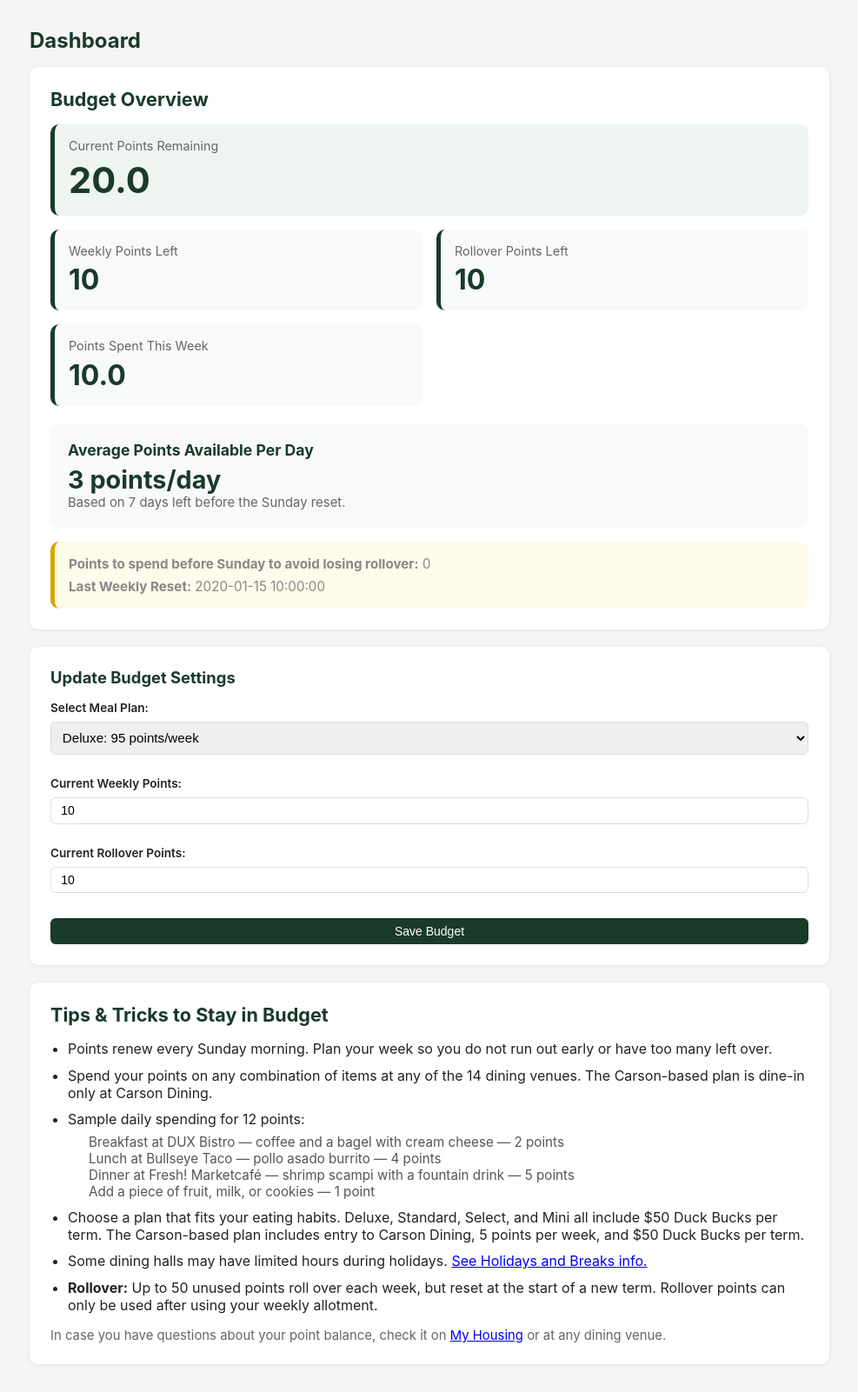
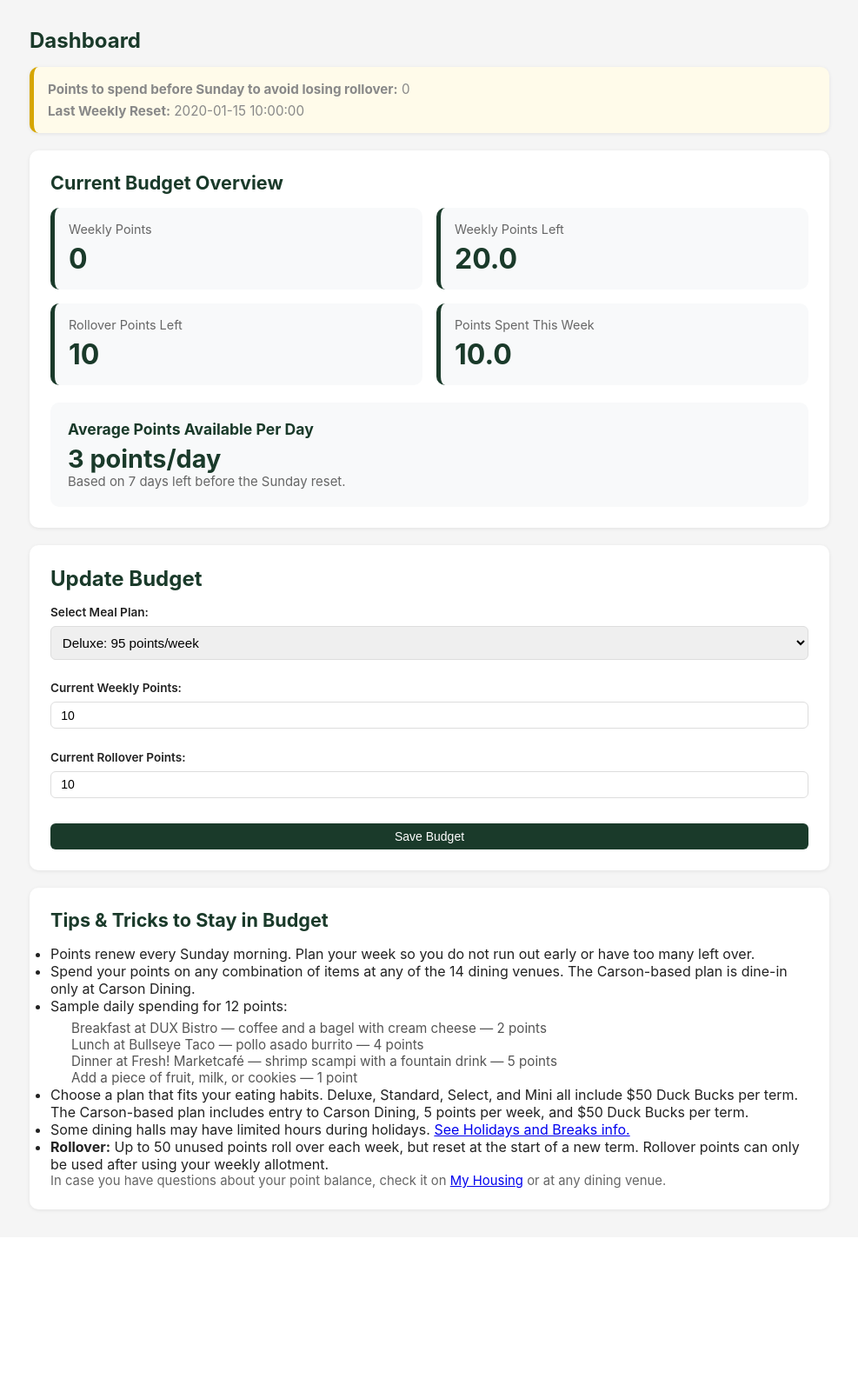
Before and after one commit to HaydenOelke/CS422-Project-2, a Flask app: page / in a window 1280 px wide. Shown: the part 52-1653 px from the top of the page at 87% size, without its empty margins (146-1133 px from the left). After the commit the page ends 1446 px from the top, so only its background shows below. Run offline with Flask 3, Linux system fonts and the light colour scheme; a database or web service that is not in the repository returns one stand-in record (values such as "Sample title").

Commit message:
Update dashboard.html

```diff
--- a/app/templates/dashboard.html
+++ b/app/templates/dashboard.html
@@ -1,9 +1,19 @@
+<!--
+  Dashboard Template
+  Purpose: Displays the user's current budget overview, including weekly points, rollover points, and points spent.
+  Authors: Rayna Fisher, Caeleb Renner
+  Date Created: 5/21/2026
+-->
+
+<!-- Extend the base template -->
 {% extends "base.html" %}
 {% block title %}Dashboard{% endblock %}
 
+<!-- Begin the body content -->
 {% block content %}
 <h1>Dashboard</h1>
 
+<!-- Flash Messages -->
 {% with messages = get_flashed_messages(with_categories=true) %}
   {% if messages %}
     {% for category, message in messages %}
@@ -12,39 +22,55 @@
   {% endif %}
 {% endwith %}
 
+<!-- If there is a budget available -->
+{% if budget %}
+
+<!-- Warn User About Rollover Points -->
+<div class="card warning-card">
+  <p><strong>Points to spend before Sunday to avoid losing rollover:</strong> {{ points_to_spend | round(2) if points_to_spend is not none else 'N/A' }}</p>
+  {% if budget and budget.last_reset_date %}
+    <p><strong>Last Weekly Reset:</strong> {{ budget.last_reset_date }}</p>
+  {% endif %}
+</div>
+
+<!-- Budget Overview Card -->
 <div class="card">
-  <h2>Budget Overview</h2>
+  <h2>Current Budget Overview</h2>
+  <div style="display: grid; grid-template-columns: repeat(2, minmax(0, 1fr)); gap: 1rem;">
+    <!-- Weekly Points to Spend -->
+    <div class="stat-card">
+      <span class="stat-label">Weekly Points</span>
+      <span class="stat-value">
+        {{ points_to_spend | round(2) if points_to_spend is not none else 'N/A' }}
+      </span>
+    </div>
 
-  <div class="stats-grid">
-    <div class="stat-card main-stat">
-      <span class="stat-label">Current Points Remaining</span>
+    <!-- Weekly Points Left -->
+    <div class="stat-card">
+      <span class="stat-label">Weekly Points Left</span>
       <span class="stat-value">
         {{ remaining | round(2) if remaining is not none else 'N/A' }}
       </span>
     </div>
 
+    <!-- Rollover Points Left -->
     <div class="stat-card">
-      <span class="stat-label">Weekly Points Left</span>
+      <span class="stat-label">Rollover Points Left</span>
       <span class="stat-value">
-        {{ budget.current_points | round(2) if budget else 'N/A' }}
+        {{ budget.rollover_points | round(2) if budget.rollover_points is not none else 'N/A' }}
       </span>
     </div>
 
-    <div class="stat-card">
-      <span class="stat-label">Rollover Points Left</span>
-      <span class="stat-value">
-        {{ budget.rollover_points | round(2) if budget else 'N/A' }}
-      </span>
-    </div>
-
+    <!-- Points Spent This Week -->
     <div class="stat-card">
       <span class="stat-label">Points Spent This Week</span>
       <span class="stat-value">
-        {{ total_spent | round(2) }}
+        {{ total_spent | round(2) if total_spent is not none else 'N/A' }}
       </span>
     </div>
   </div>
 
+  <!-- Average Points Per Day to Spend -->
   <div class="daily-card">
     <h3>Average Points Available Per Day</h3>
     <p class="daily-number">
@@ -54,22 +80,15 @@
       Based on {{ days_left }} day{% if days_left != 1 %}s{% endif %} left before the Sunday reset.
     </p>
   </div>
-
-  <div class="warning-card">
-    <p>
-      <strong>Points to spend before Sunday to avoid losing rollover:</strong>
-      {{ points_to_spend | round(2) if points_to_spend is not none else 'N/A' }}
-    </p>
-
-    {% if budget and budget.last_reset_date %}
-      <p><strong>Last Weekly Reset:</strong> {{ budget.last_reset_date }}</p>
-    {% endif %}
-  </div>
 </div>
 
-<div class="card settings-card">
-  <h2>Update Budget Settings</h2>
+{% endif %}
 
+<!-- Update Budget Card -->
+<div class="card">
+  <h1>Update Budget</h1>
+
+  <!-- Form for updating the budget includes each budget and amount -->
   <form method="POST" action="/set-budget" style="display:grid;gap:.8rem;">
     <div>
       <label for="plan_name">Select Meal Plan:</label>
@@ -92,6 +111,7 @@
       </select>
     </div>
 
+    <!-- Input fields for current points and rollover points -->
     <div>
       <label for="current_points">Current Weekly Points:</label>
       <input
@@ -119,7 +139,8 @@
   </form>
 </div>
 
-<div class="card tips-card">
+<!-- Tips & Tricks Card -->
+<div class="card">
   <h2>Tips & Tricks to Stay in Budget</h2>
 
   <ul>
@@ -163,6 +184,7 @@
   </p>
 </div>
 
+<!-- Styles for the dashboard -->
 <style>
   h2 {
     color: #1a3a2a;
```
